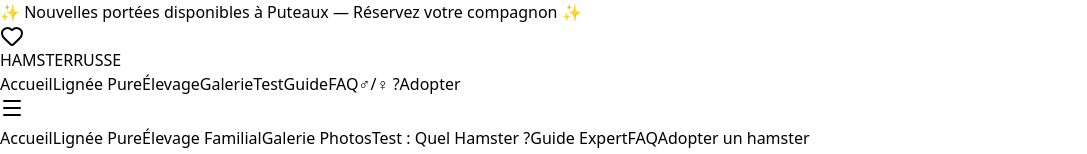
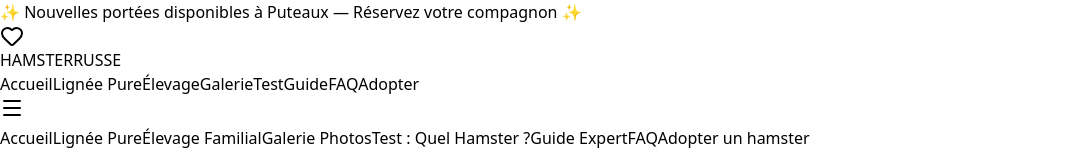
Before and after one commit to clementdharcourt-WAC/hamster-russe, a React (Vite) app: page / in a window 1280 px wide. Shown: the top 154 px of the page, without its empty margins (0-1087 px from the left). Built offline with nearby package versions, Linux system fonts and the light colour scheme.

Commit message:
Suppression du raccourci sexage dans le header

```diff
--- a/src/App.jsx
+++ b/src/App.jsx
@@ -477,13 +477,6 @@ const Website = () => {
                   <span className="absolute bottom-0 left-0 w-0 h-0.5 bg-amber-600 transition-all duration-300 group-hover:w-full"></span>
                 </a>
               ))}
-              <a
-                href="#faq"
-                onClick={(e) => { e.preventDefault(); scrollToFaq(8); }}
-                className="text-gray-600 hover:text-amber-600 text-sm font-semibold transition-colors"
-              >
-                ♂/♀ ?
-              </a>
               <a
                 href="#contact"
                 className="bg-gray-900 text-white hover:bg-amber-600 px-6 py-2.5 rounded-full text-sm font-bold transition-all duration-300 shadow-lg hover:shadow-amber-200 hover:-translate-y-0.5 active:translate-y-0"
```
